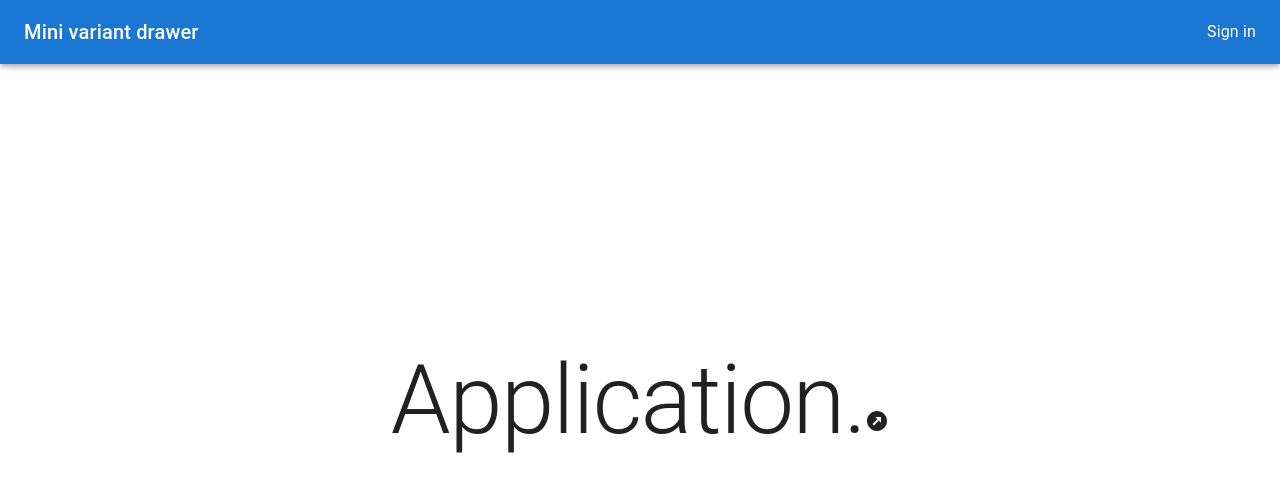
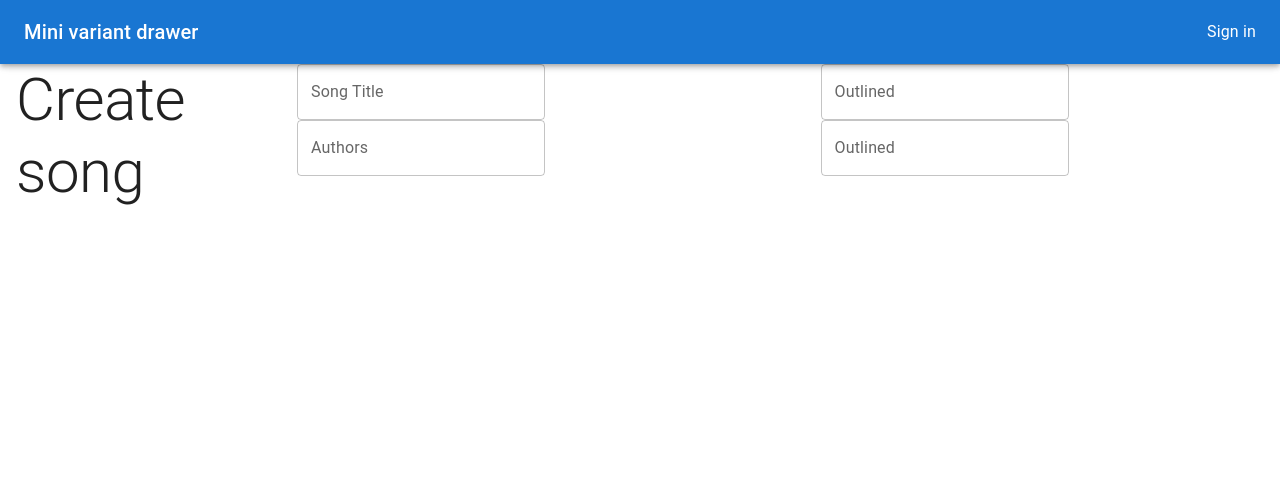
Before and after one commit to TomasioLT/worship, a React (Create React App) app: page /create in a window 1280 px wide. Before the commit this address led to /. Shown: the top 492 px of the page. Built offline with nearby package versions, Linux system fonts and the light colour scheme; no server answers.

Commit message:
updated to master

```diff
--- a/src/App.js
+++ b/src/App.js
@@ -13,16 +13,13 @@ import Songs from "./pages/Songs";
 import Favorites from "./pages/Favorites";
 import Playlists from "./pages/Playlists";
 import Contacts from "./pages/Contacts";
+import CreateSong from "./pages/CreateSong";
 function App() {
   return (
-    <Box
-      minHeight="100vh"
-      sx={{ display: "flex", alignItems: "center", justifyContent: "center" }}>
+    <Box minHeight="100vh" sx={{ display: "flex" }}>
       <AuthContextProvider>
-        <Box mb={10}>
         <Navbar />
-        </Box>
-
+        <Box mt={6} p={2}>
           <Routes>
             <Route path="/" element={<Home />} />
             <Route path="/signin" element={<Signin />} />
@@ -32,6 +29,7 @@ function App() {
             <Route path="/favorites" element={<Favorites />} />
             <Route path="/playlists" element={<Playlists />} />
             <Route path="/contacts" element={<Contacts />} />
+            <Route path="/create" element={<CreateSong />} />
             <Route
               path="/account"
               element={
@@ -42,6 +40,7 @@ function App() {
             />
             <Route path="*" element={<Navigate to="/" replace />} />
           </Routes>
+        </Box>
       </AuthContextProvider>
     </Box>
   );
--- a/src/components/Navbar.jsx
+++ b/src/components/Navbar.jsx
@@ -20,6 +20,7 @@ import { UserAuth } from "../context/AuthContext";
 import LightModeIcon from "@mui/icons-material/LightMode";
 import SearchIcon from "@mui/icons-material/Search";
 import { Link, useNavigate } from "react-router-dom";
+import EditOutlinedIcon from "@mui/icons-material/EditOutlined";
 import {
   alpha,
   Avatar,
@@ -473,6 +474,28 @@ export default function Navbar() {
                 </ListItemButton>
               </StyledLink>
             </ListItem>
+            <ListItem disablePadding sx={{ display: "block" }}>
+              <StyledLink component={Link} to="/create">
+                <ListItemButton
+                  sx={{
+                    minHeight: 48,
+                    justifyContent: open ? "initial" : "center",
+                    px: 2.5,
+                  }}>
+                  <ListItemIcon
+                    sx={{
+                      minWidth: 0,
+                      mr: open ? 3 : "auto",
+                      justifyContent: "center",
+                    }}>
+                    <EditOutlinedIcon />
+                  </ListItemIcon>
+                  <ListItemText sx={{ opacity: open ? 1 : 0, color: "black" }}>
+                    Create Song
+                  </ListItemText>
+                </ListItemButton>
+              </StyledLink>
+            </ListItem>
           </List>
           <Divider />
 
--- /dev/null
+++ b/src/pages/CreateSong.jsx
@@ -0,0 +1,59 @@
+import {
+  Box,
+  Paper,
+  TextField,
+  Typography,
+  Container,
+  Grid,
+  Button,
+  styled,
+} from "@mui/material";
+import React from "react";
+
+const Item = styled(Paper)(({ theme }) => ({
+  backgroundColor: theme.palette.mode === "dark" ? "#1A2027" : "#fff",
+  ...theme.typography.body2,
+  padding: theme.spacing(1),
+  textAlign: "center",
+  color: theme.palette.text.secondary,
+}));
+const CreateSong = () => {
+  return (
+    <Box sx={{ display: "flex" }} fullWidth>
+      <Typography variant="h2">Create song</Typography>
+
+      <Box>
+        <form>
+          <Grid container spacing={2} columnSpacing={10}>
+            <Grid item xs={6}>
+              <TextField
+                id="outlined-basic"
+                label="Song Title"
+                variant="outlined"
+              />
+              <TextField
+                id="outlined-basic"
+                label="Authors"
+                variant="outlined"
+              />
+            </Grid>
+            <Grid item xs={6}>
+              <TextField
+                id="outlined-basic"
+                label="Outlined"
+                variant="outlined"
+              />
+              <TextField
+                id="outlined-basic"
+                label="Outlined"
+                variant="outlined"
+              />
+            </Grid>
+          </Grid>
+        </form>
+      </Box>
+    </Box>
+  );
+};
+
+export default CreateSong;
```
Also changed, not shown: src/components/RichTextEditor.jsx (added, +7 -0 lines). Lines whose indentation alone changed are shown as unchanged.
